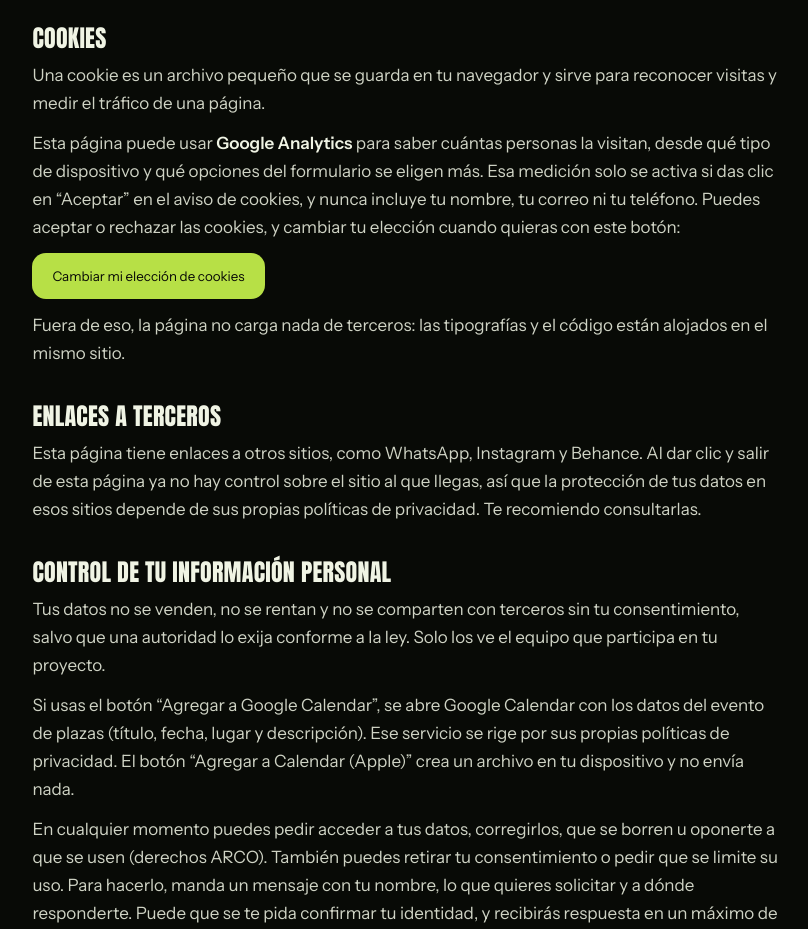
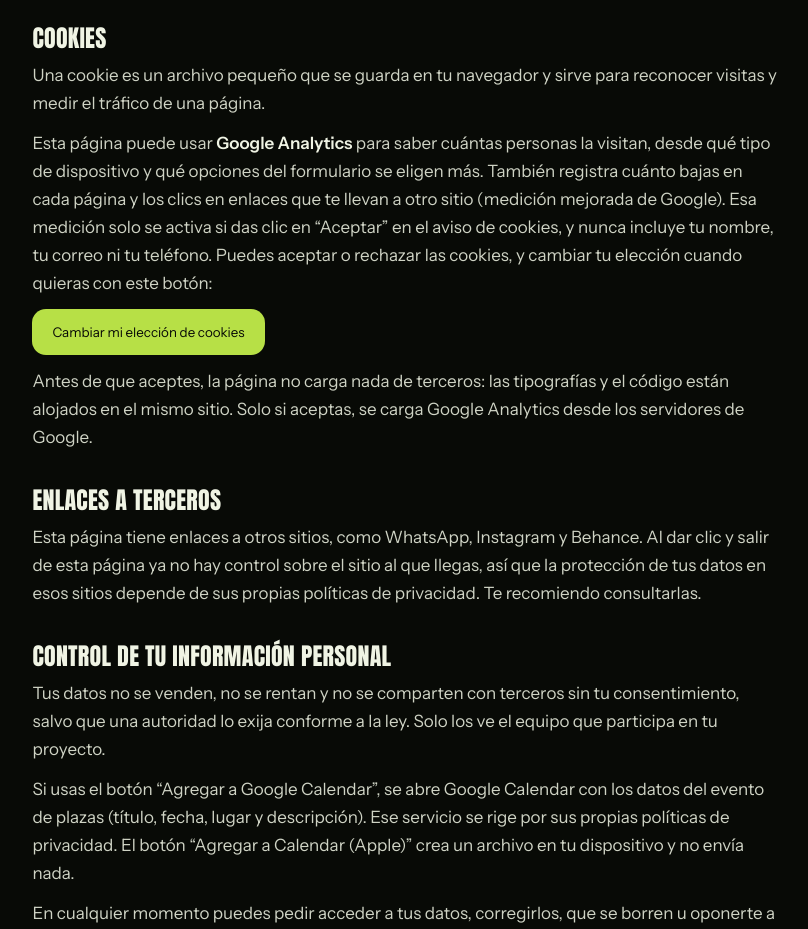
Before and after one commit to Teamingenioso/brandboy-mx, a plain HTML site: page privacidad.html in a window 1280 px wide. Shown: the part 1160-2089 px from the top of the page, without its empty margins (234-1042 px from the left). Drawn offline with Linux system fonts and the light colour scheme.

Commit message:
Privacy: disclose enhanced measurement and third-party loading after consent
Co-Authored-By: Claude Haiku 5.5 <noreply@anthropic.com>
Claude-Session: https://claude.ai/code/session_01PeEiaga9q8UhEPPSKNxZmQ

```diff
--- a/privacidad.html
+++ b/privacidad.html
@@ -107,10 +107,10 @@
 
   <h2>Cookies</h2>
   <p>Una cookie es un archivo pequeño que se guarda en tu navegador y sirve para reconocer visitas y medir el tráfico de una página.</p>
-  <p>Esta página puede usar <strong>Google Analytics</strong> para saber cuántas personas la visitan, desde qué tipo de dispositivo y qué opciones del formulario se eligen más. Esa medición solo se activa si das clic en “Aceptar” en el aviso de cookies, y nunca incluye tu nombre, tu correo ni tu teléfono. Puedes aceptar o rechazar las cookies, y cambiar tu elección cuando quieras con este botón:</p>
+  <p>Esta página puede usar <strong>Google Analytics</strong> para saber cuántas personas la visitan, desde qué tipo de dispositivo y qué opciones del formulario se eligen más. También registra cuánto bajas en cada página y los clics en enlaces que te llevan a otro sitio (medición mejorada de Google). Esa medición solo se activa si das clic en “Aceptar” en el aviso de cookies, y nunca incluye tu nombre, tu correo ni tu teléfono. Puedes aceptar o rechazar las cookies, y cambiar tu elección cuando quieras con este botón:</p>
   <p><button type="button" class="btn" id="bbConsentReset">Cambiar mi elección de cookies</button></p>
   <p id="bbConsentMsg" role="status" aria-live="polite"></p>
-  <p>Fuera de eso, la página no carga nada de terceros: las tipografías y el código están alojados en el mismo sitio.</p>
+  <p>Antes de que aceptes, la página no carga nada de terceros: las tipografías y el código están alojados en el mismo sitio. Solo si aceptas, se carga Google Analytics desde los servidores de Google.</p>
 
   <h2>Enlaces a terceros</h2>
   <p>Esta página tiene enlaces a otros sitios, como WhatsApp, Instagram y Behance. Al dar clic y salir de esta página ya no hay control sobre el sitio al que llegas, así que la protección de tus datos en esos sitios depende de sus propias políticas de privacidad. Te recomiendo consultarlas.</p>
```
